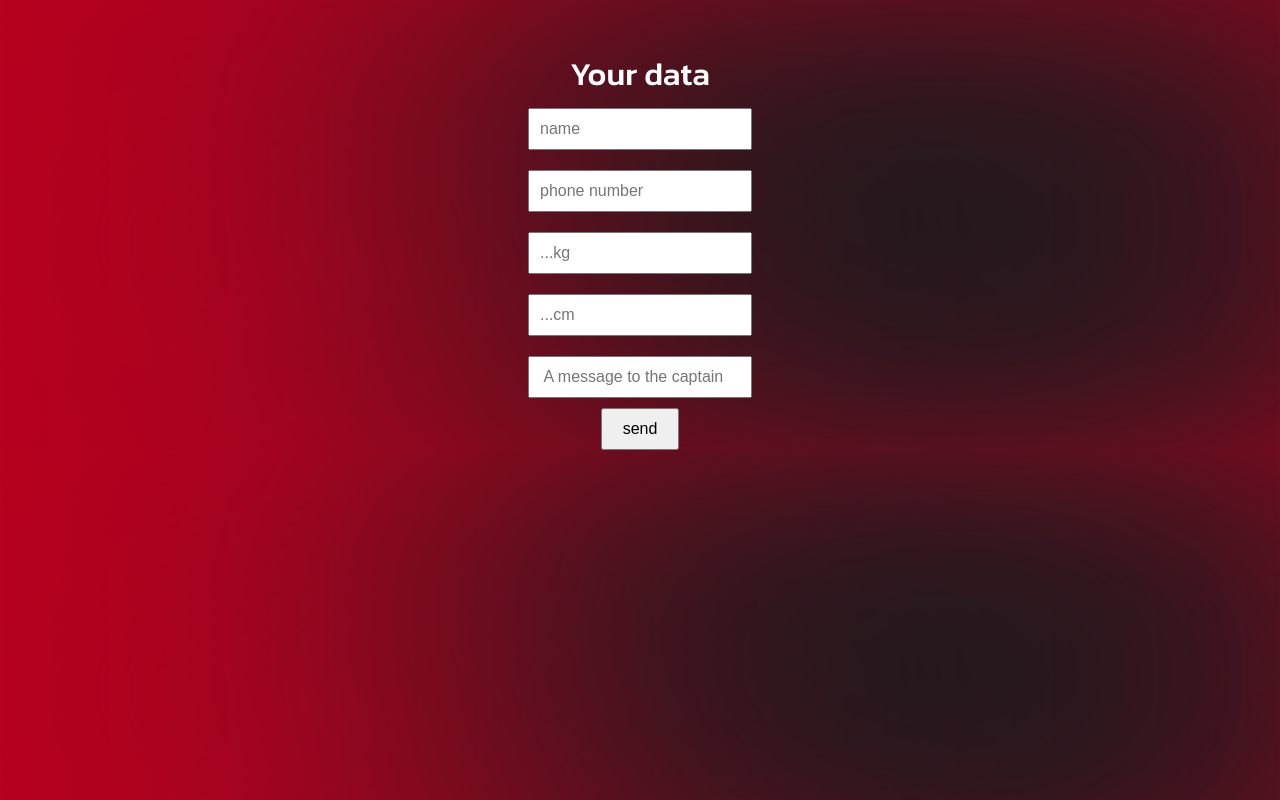
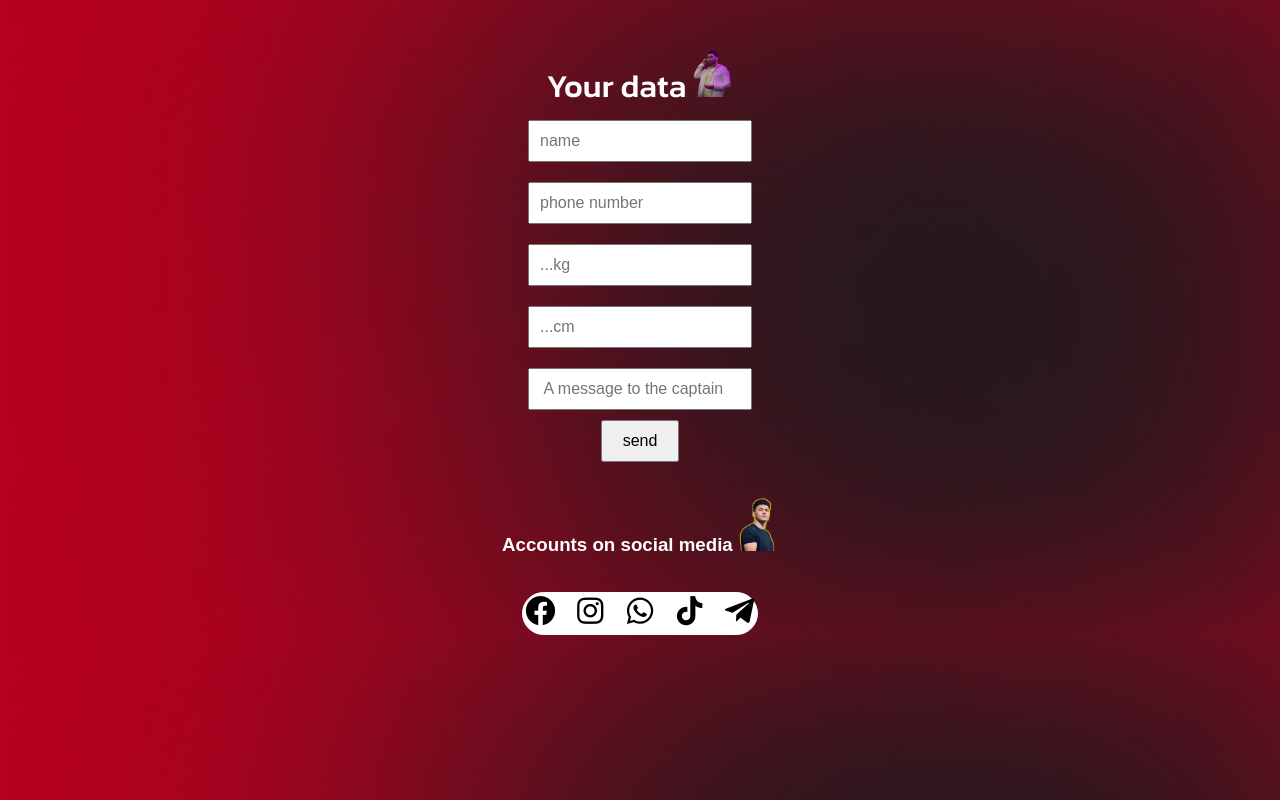
Before and after one commit to Mo-Ahmedl/cap-nader, a plain HTML site: page index.html in a window 1280 px wide. Drawn offline with nearby package versions, Linux system fonts and the light colour scheme; a web font is replaced by a local one.

Commit message:
Add files via upload

```diff
--- a/asas.css
+++ b/asas.css
@@ -8,6 +8,7 @@ body{
     background-image
      : url(photo/bake.png);
      background-size: 100% 100%; /* 100% عرض و 50% ارتفاع */ ;
+
 }
 
 
@@ -22,3 +23,50 @@ body{
         font-style: normal;
 
 }
+
+.linkaccant{
+ font-size: 35px;
+ transition: 0.7s ease;
+border: solid 1px white;
+border-radius: 25px;
+background-color: #fff;
+
+}
+
+.linkaccant :hover{
+    transform: scale(1.1);
+}
+
+
+
+a{
+    color: black;
+}
+
+.ins{
+padding: 5px;
+}
+
+.tk{
+    padding: 5px;
+}
+
+.hl{
+    color:#fff;
+}
+
+.data{
+    display: flex;
+    flex-direction: column;
+    align-items: center;
+    margin-top: 50px;
+
+
+}
+
+.accant{
+    display: flex;
+    flex-direction: column;
+    align-items: center;
+
+}
--- a/index.html
+++ b/index.html
@@ -5,17 +5,16 @@
     <meta name="viewport" content="width=device-width, initial-scale=1.0">
     <meta thhp-equiv="X-UA-Compatible" content="IE=edge,chrome=1">
     <link rel="stylesheet" href="asas.css">
+    <link href='https://unpkg.com/boxicons@2.1.4/css/boxicons.min.css' rel='stylesheet'>
         <title>Subscribe with Cap Nader</title>
     <style>
         body {
             font-family: Arial, sans-serif;
-            display: flex;
-            flex-direction: column;
-            align-items: center;
-            margin-top: 50px;
+
         }
         .input-container {
             margin: 10px 0;
+
         }
         input[type="text"], input[type="tel"] {
             width: 200px;
@@ -72,8 +71,8 @@
 
 
 
-
-    <h1 class="logo1">Your data</h1>
+<div class="data">
+    <h1 class="logo1">Your data <img src="photo/logo2.png" width="40px"></h1>
     <div class="input-container">
         <label for="input1"></label>
         <input type="text" id="input1" placeholder="name">
@@ -95,6 +94,36 @@
         <input type="text" id="input5" placeholder=" A message to the captain">
     </div>
     <button onclick="sendToTelegram()">send</button>
+</div>
+<br>
+<br>
+
+
+<div class="accant">
+    <h3 class="hl">Accounts on social media <img src="photo/logo.png" width="40px"></h3>
+    <br>
+   <br>
+    <div class="linkaccant">
+    <a href="https://www.facebook.com/profile.php?id=100008226156947" ><i class='bx bxl-facebook-circle'></i></a>
+    <a href="https://www.instagram.com/nader_riead1907?utm_source=ig_web_button_share_sheet&igsh=ZDNlZDc0MzIxNw==" class="ins" ><i class='bx bxl-instagram'></i></a>
+    <a href="https://wa.me/+201002286196" ><i class='bx bxl-whatsapp'></i></a>
+    <a href="https://www.tiktok.com/@nader__1907?is_from_webapp=1&sender_device=pc" class="tk" ><i class='bx bxl-tiktok'></i></a>
+    <a href="" ><i class='bx bxl-telegram'></i></a>
+</div>
+</div>
+
+
+
+
+
+
+
+
+
+
+
+
+
 
 </body>
 </html>
```
Also changed, not shown: photo/div 2.png (added), photo/logo.png (added), photo/logo2.png (added).
